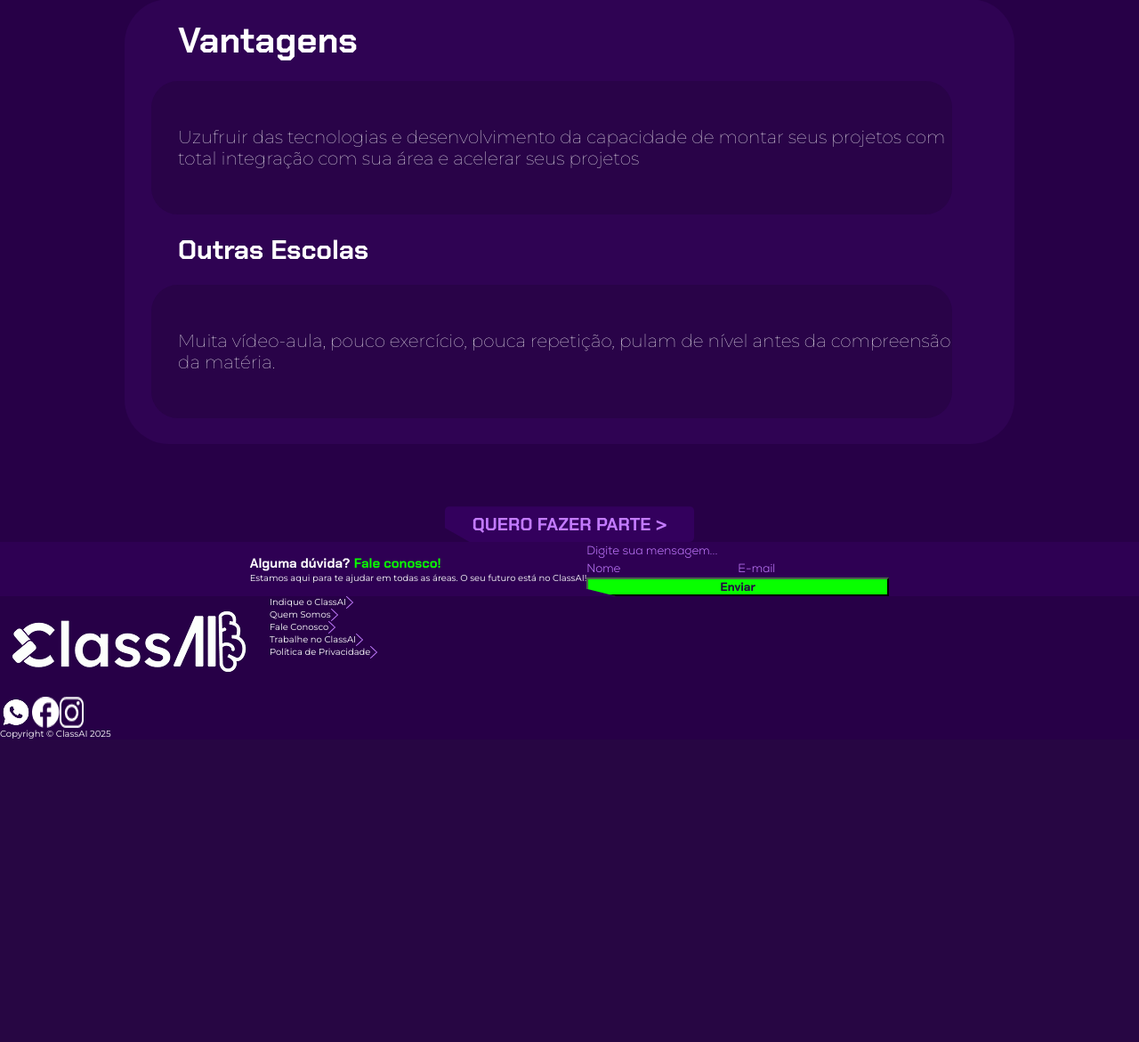
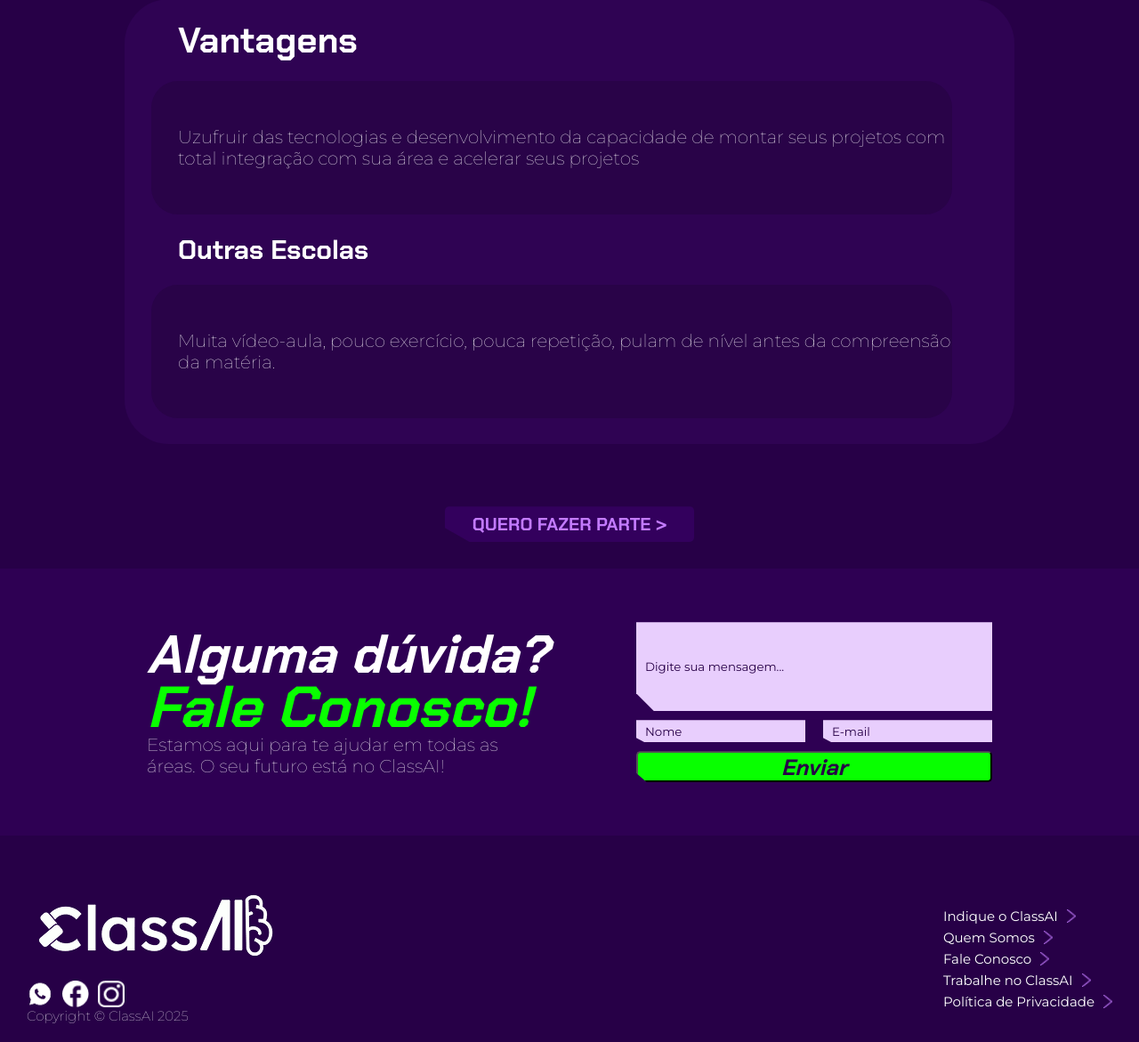
Before and after one commit to MatheusBatista07/ClassAI, a PHP site: page /View/PaginaApresentacao.php in a window 1280 px wide; the page is wider, and only the part inside the window is pictured. Shown: the part 4378-5549 px from the top of that part at 89% size. Before the commit the page ends 5208 px from the top of that part, so only its background shows below. Run offline with PHP 8.4, Linux system fonts and the light colour scheme.

Commit message:
Finalizado front

```diff
--- a/Templates/css/Apresentacao.css
+++ b/Templates/css/Apresentacao.css
@@ -586,6 +586,7 @@ main {
   border: none;
   font-size: 2rem;
   cursor: pointer;
+  margin-bottom: 3rem;
 }
 
 .faleConosco {
@@ -593,6 +594,8 @@ main {
   display: flex;
   align-items: center;
   justify-content: center;
+  height: 30rem;
+  gap: 15rem;
 }
 
 .txtfc {
@@ -600,12 +603,29 @@ main {
   flex-direction: column;
 }
 
-.txtfc h1 {
+.algdu {
   font-family: 'ChakraPetch';
+  font-size: 6rem;
+  width: 50rem;
+  line-height: 6rem;
+  font-style: italic;
 }
 
+.fc {
+  font-family: 'ChakraPetch';
+  font-size: 6.5rem;
+  width: 50rem;
+  line-height: 6rem;
+  font-style: italic;
+  color: #09FF00;
+
+}
 .txtfc {
   font-family: 'Montserrat';
+  font-weight: lighter;
+  font-size: 2rem;
+  width: 40rem;
+
 }
 
 .form {
@@ -617,17 +637,62 @@ main {
   display: flex;
 }
 
-.mennsagem {
+.mensagem {
    clip-path: polygon(
     0 0,        /* canto superior esquerdo */
     100% 0,     /* canto superior direito */
     100% 100%,  /* desce reto até o canto inferior direito */
-    10% 100%,    /* faz a diagonal até 5% da largura e 100% da altura */
-    0 60%       /* sobe até 0 da largura e 65% da altura */
+    5% 100%,    /* faz a diagonal até 5% da largura e 100% da altura */
+    0 80%       /* sobe até 0 da largura e 65% da altura */
   );
   background-color: #E8CEFD;
   color: #270047;
   font-family: 'Montserrat';
+  width: 40rem;
+  height: 10rem;
+  padding-left: 1rem;
+}
+
+.inputss {
+  gap: 2rem;
+  margin-top: 1rem;
+  margin-bottom: 1rem;
+}
+
+.nome {
+  clip-path: polygon(
+    0 0,        /* canto superior esquerdo */
+    100% 0,     /* canto superior direito */
+    100% 100%,  /* desce reto até o canto inferior direito */
+    5% 100%,    /* faz a diagonal até 5% da largura e 100% da altura */
+    0 80%       /* sobe até 0 da largura e 65% da altura */
+  );
+  background-color: #E8CEFD;
+  color: #270047;
+  font-family: 'Montserrat';
+  padding-left: 1rem;
+  width: 19rem;
+  height: 2.5rem;
+}
+
+.email {
+  clip-path: polygon(
+    0 0,        /* canto superior esquerdo */
+    100% 0,     /* canto superior direito */
+    100% 100%,  /* desce reto até o canto inferior direito */
+    5% 100%,    /* faz a diagonal até 5% da largura e 100% da altura */
+    0 80%       /* sobe até 0 da largura e 65% da altura */
+  );
+  background-color: #E8CEFD;
+  color: #270047;
+  font-family: 'Montserrat';
+  padding-left: 1rem;
+  width: 19rem;
+  height: 2.5rem;
+}
+
+::placeholder {
+  color: #270047;
 }
 
 .form button {
@@ -635,32 +700,77 @@ main {
     0 0,        /* canto superior esquerdo */
     100% 0,     /* canto superior direito */
     100% 100%,  /* desce reto até o canto inferior direito */
-    10% 100%,    /* faz a diagonal até 5% da largura e 100% da altura */
-    0 60%       /* sobe até 0 da largura e 65% da altura */
+    3% 100%,    /* faz a diagonal até 5% da largura e 100% da altura */
+    0 70%       /* sobe até 0 da largura e 65% da altura */
   );
   background-color: #08FF00;
   color: #270047;
   font-family: 'ChakraPetch';
+  font-size: 2.5rem;
+  height: 3.5rem;
+  font-style: italic;
+  cursor: pointer;
+  border-radius: .5rem;
 }
 
 footer {
   display: flex;
+  justify-content: space-between;
+  align-items: center;
+  margin-top: 5rem;
 }
+
 
 .dir {
   display: flex;
   flex-direction: column;
+  margin-left: 3rem;
+  margin-bottom: 2rem;
+}
+
+.dir p {
+  font-size: 1.5rem;
+  font-weight: lighter;
 }
 
 .redes {
   display: flex;
+  gap: 1rem;
+}
+
+.face {
+  width: 3rem;
+  height: 3rem;
+}
+
+.insta {
+  width: 3rem;
+  height: 3rem;
+}
+
+.zap{
+  width: 3rem;
+  height: 3rem;
 }
 
 .pages {
   display: flex;
   flex-direction: column;
+  margin-right: 3rem;
 }
 
 .red {
   display: flex;
+  align-items: center;
+  gap: 1rem;
+  margin-bottom: .5rem;
 }
+
+.red p {
+  font-size: 1.5rem;
+}
+
+.red img {
+  width: 1rem;
+  height: 1.5rem;
+}
--- a/View/PaginaApresentacao.php
+++ b/View/PaginaApresentacao.php
@@ -361,7 +361,9 @@
 
   <section class="faleConosco">
     <div class="txtfc">
-        <h1>Alguma dúvida? <span style="color: #09FF00">Fale conosco!</span></h1>
+        <!-- <h1>Alguma dúvida? <span style="color: #09FF00">Fale conosco!</span></h1> -->
+         <h1 class="algdu">Alguma dúvida?</h1>
+         <h1 class="fc">Fale Conosco!</h1>
         <p>Estamos aqui para te ajudar em todas as áreas. O seu futuro está no ClassAI!</p>
     </div>
     <div class="form">
@@ -377,9 +379,9 @@
     <div class="dir">
     <img src="../Images/Ícones do header/Logo ClassAI branca.png" alt="Logo do ClassAI branca">
         <div class="redes">
-            <img src=".../Images/Página de Apresentação/whatsapp.png" alt="Logo Whatsapp">
-            <img src=".../Images/Página de Apresentação/Facebook.png" alt="Logo Facebook">
-            <img src=".../Images/Página de Apresentação/Instagram.png" alt="Logo Instagram">
+            <img class="zap" src="../Images/Página de Apresentação/whatsapp.png" alt="Logo Whatsapp">
+            <img class="face" src="../Images/Página de Apresentação/Facebook.png" alt="Logo Facebook">
+            <img class="insta" src="../Images/Página de Apresentação/Instagram.png" alt="Logo Instagram">
         </div>
     <p>Copyright © ClassAI 2025</p>
     </div>
```
